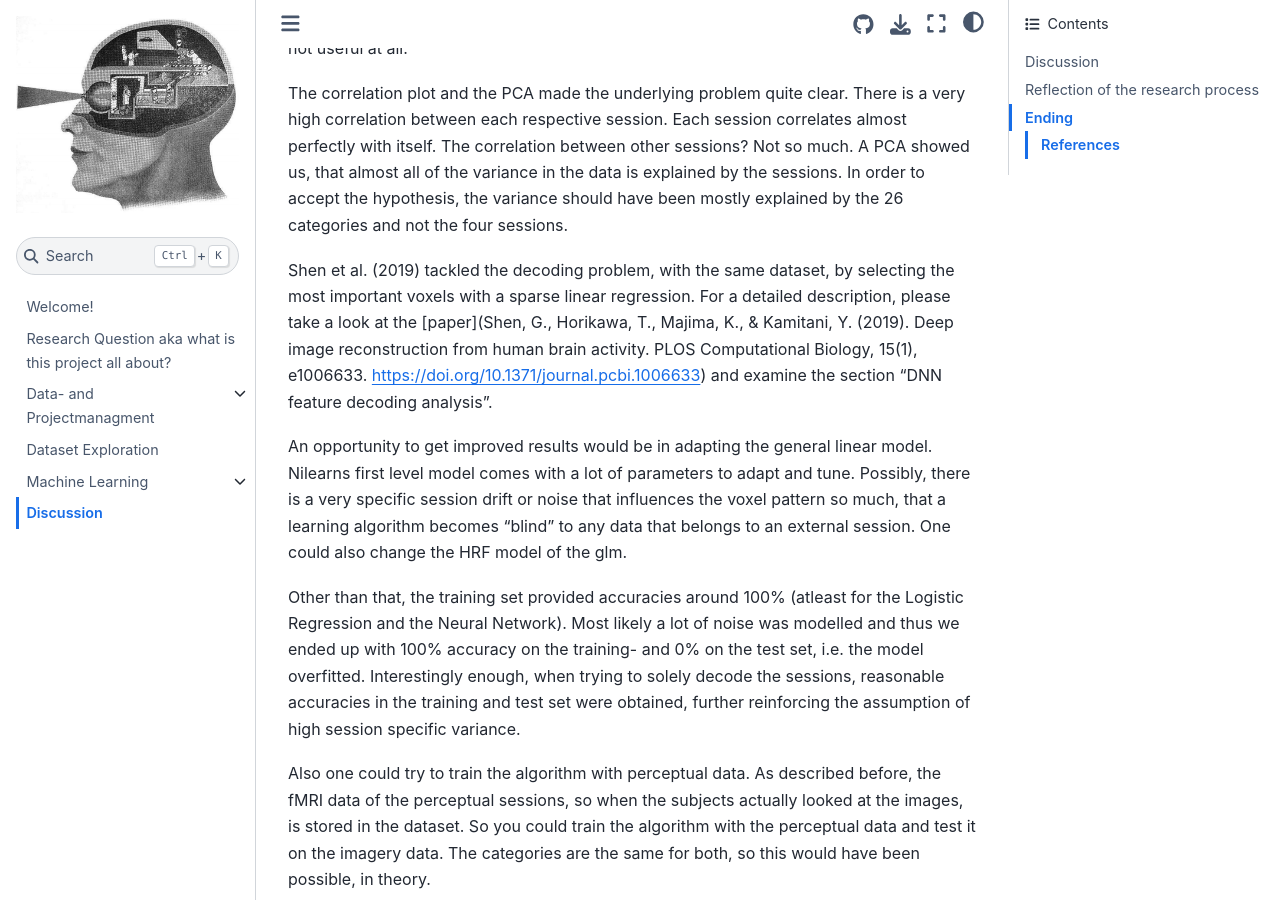
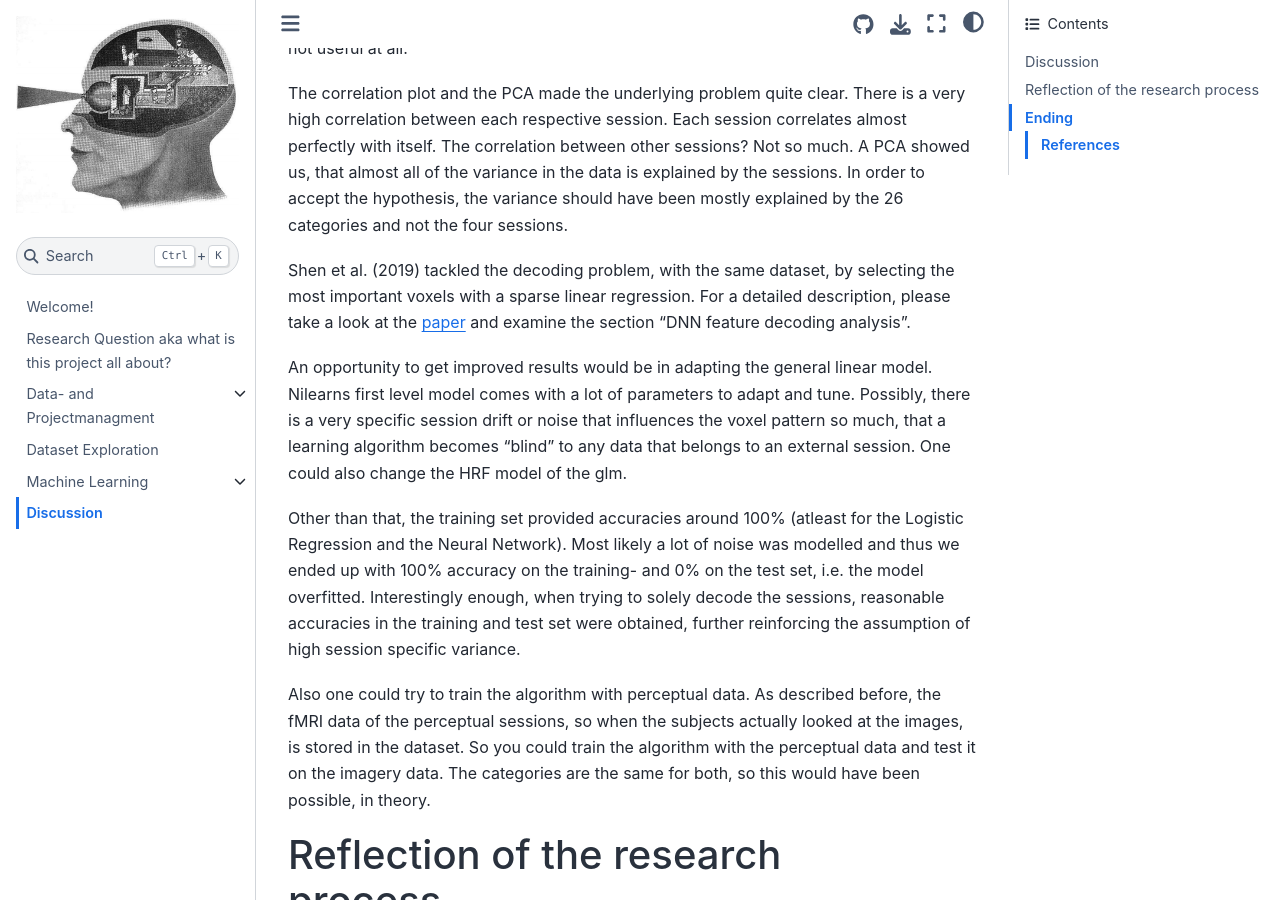
Before and after one commit to JNPauli/Banter, a Jupyter Book: the page built from content/Discussion/Results.md, in a window 1280 px wide and 900 px high, scrolled down 374 px. Built offline with Jupyter Book 1.0.4 settings and Sphinx 7.4.7 and the Sphinx Book theme 1.1.4, drawn with Linux system fonts in a browser that asks for light colours; pages that are not in the unit, such as notebooks, are missing from menus; some of the changed text lies outside the part shown.

Commit message:
fixed wrong link

```diff
--- a/content/Discussion/Results.md
+++ b/content/Discussion/Results.md
@@ -8,7 +8,7 @@ The hypothesis was examined with a supervised learning algorithm, expressed in a
 
 The correlation plot and the PCA made the underlying problem quite clear. There is a very high correlation between each respective session. Each session correlates almost perfectly with itself. The correlation between other sessions? Not so much. A PCA showed us, that almost all of the variance in the data is explained by the sessions. In order to accept the hypothesis, the variance should have been mostly explained by the 26 categories and not the four sessions.
 
-Shen et al. (2019) tackled the decoding problem, with the same dataset, by selecting the most important voxels with a sparse linear regression. For a detailed description, please take a look at the [paper](Shen, G., Horikawa, T., Majima, K., & Kamitani, Y. (2019). Deep image reconstruction from human brain activity. PLOS Computational Biology, 15(1), e1006633. https://doi.org/10.1371/journal.pcbi.1006633) and examine the section "DNN feature decoding analysis".
+Shen et al. (2019) tackled the decoding problem, with the same dataset, by selecting the most important voxels with a sparse linear regression. For a detailed description, please take a look at the [paper](https://journals.plos.org/ploscompbiol/article?id=10.1371/journal.pcbi.1006633#sec004) and examine the section "DNN feature decoding analysis".
 
 An opportunity to get improved results would be in adapting the general linear model. Nilearns first level model comes with a lot of parameters to adapt and tune. Possibly, there is a very specific session drift or noise that influences the voxel pattern so much, that a learning algorithm becomes "blind" to any data that belongs to an external session. One could also change the HRF model of the glm.
 
```
Also changed, not shown: other parts of content/Discussion/Results.md (+1 -1 lines).
